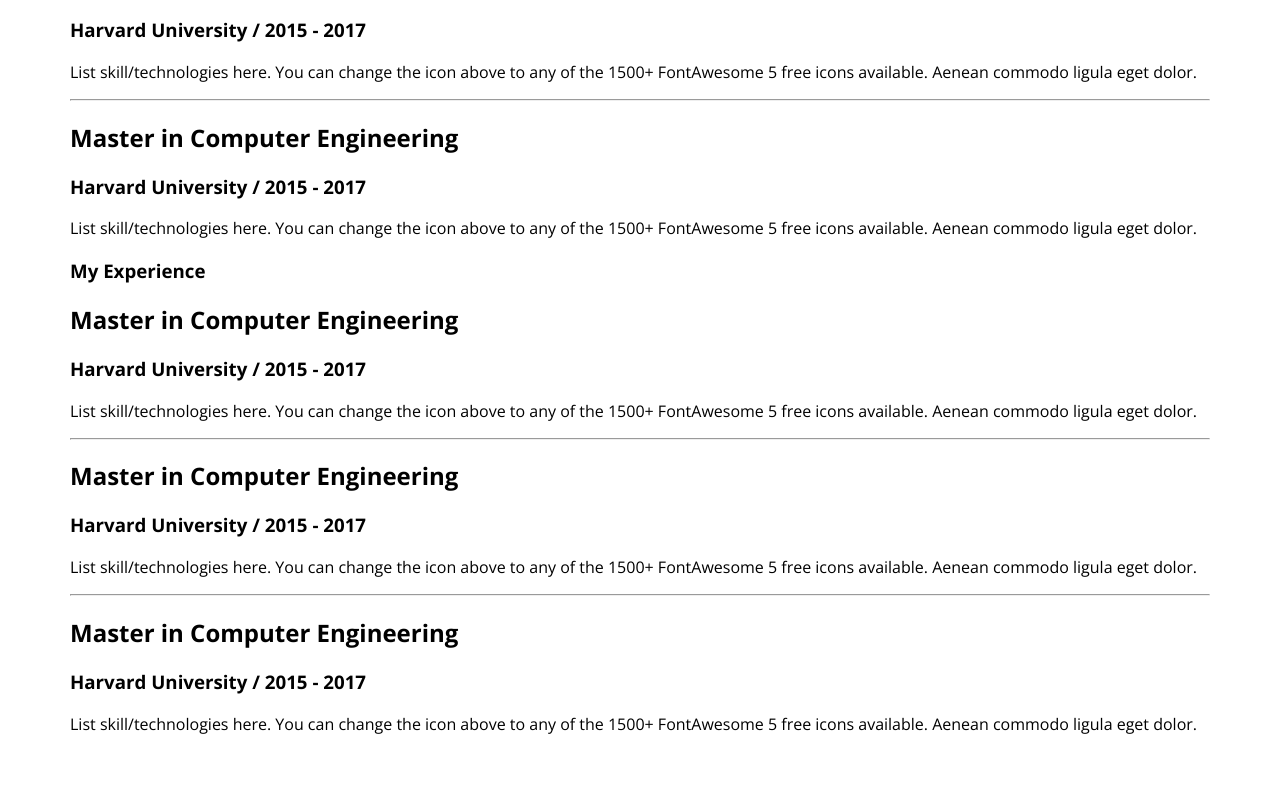
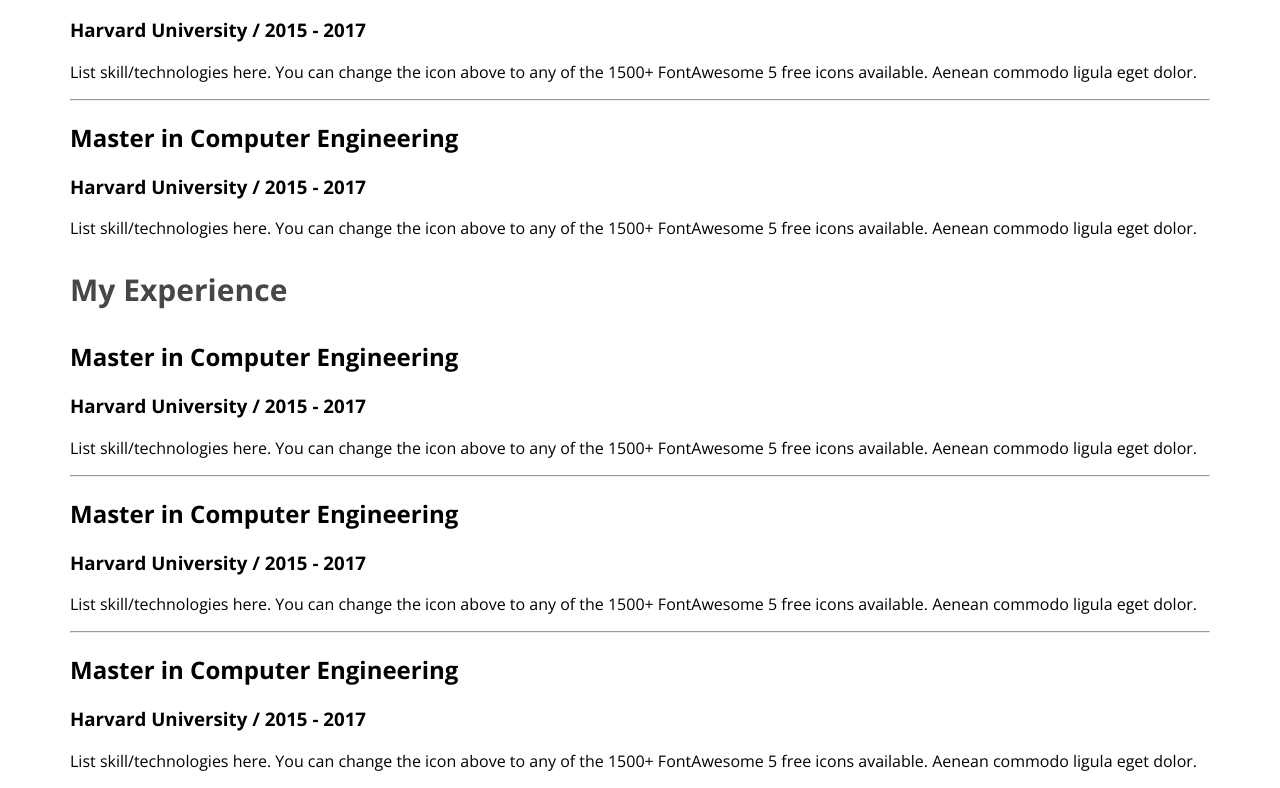
Before and after one commit to shabnam001/webdeveloper-portfolo, a plain HTML site: page index.html in a window 1280 px wide. Shown: the part 2528-3316 px from the top of the page. Before the commit the page ends 3279 px from the top, so only its background shows below. Drawn offline with nearby package versions, Linux system fonts and the light colour scheme.

Commit message:
resume section correction

```diff
--- a/index.html
+++ b/index.html
@@ -111,7 +111,7 @@
                 </div>
             </div>
             <div class="resume-column">
-                <h3 class="resume-item-title">My Experience</h3>
+                <h3 class="resume-title">My Experience</h3>
                 <div class="resume-item">
                     <h2 class="resume-item-title">Master in Computer Engineering</h2>
                     <h3 class="resume-item-institute">Harvard University / 2015 - 2017</h3>
```
